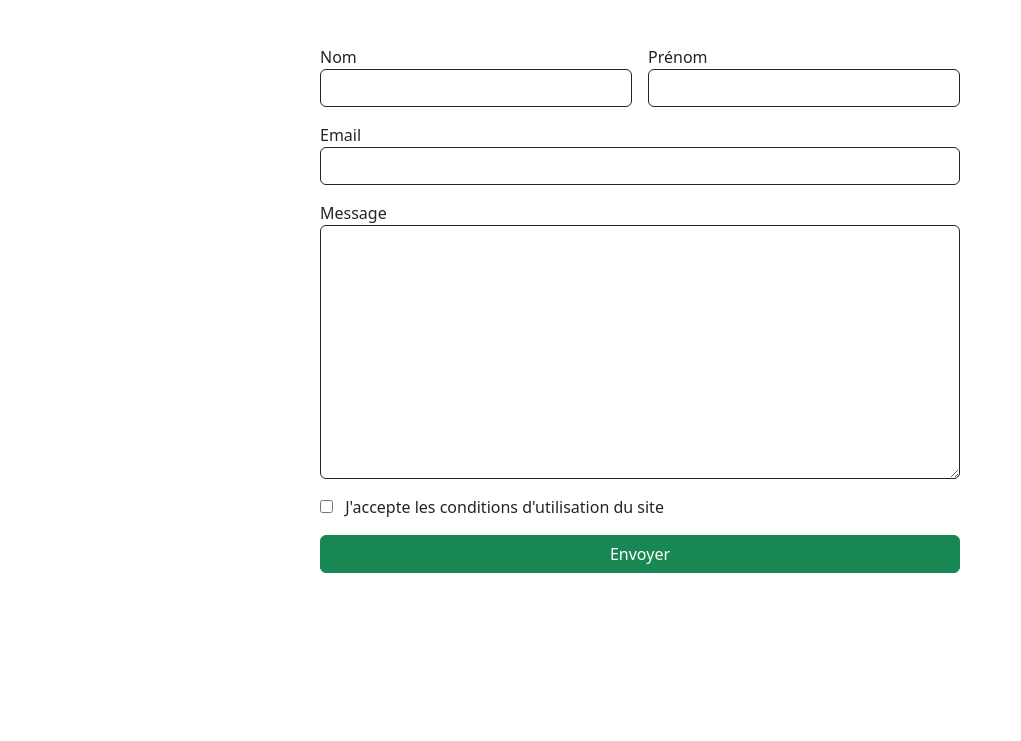
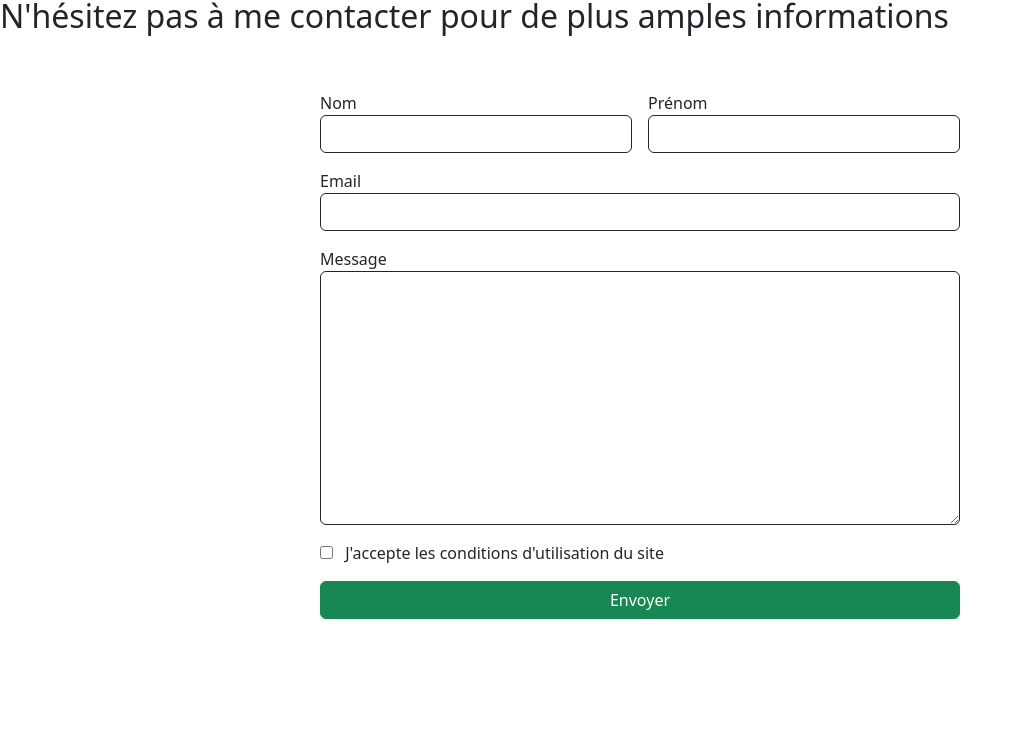
Before and after one commit to Gobardham/philliance-cours2, a plain HTML site: page contact.html in a window 1280 px wide. Shown: the part 59-800 px from the top of the page, without its empty margins (0-1021 px from the left). Drawn offline with nearby package versions, Linux system fonts and the light colour scheme.

Commit message:
ajout sous titre

```diff
--- a/contact.html
+++ b/contact.html
@@ -12,6 +12,7 @@
     <header></header>
     <main>
         <h1>Contact</h1>
+        <h2>N'hésitez pas à me contacter pour de plus amples informations</h2>
         <section class="d-flex">
             <form action="#" method="" class="d-flex flex-wrap col-10 col-sm-8 col-lg-6 mx-auto my-5">
                 <p class="col-12 col-sm-6 pe-sm-2">
```
